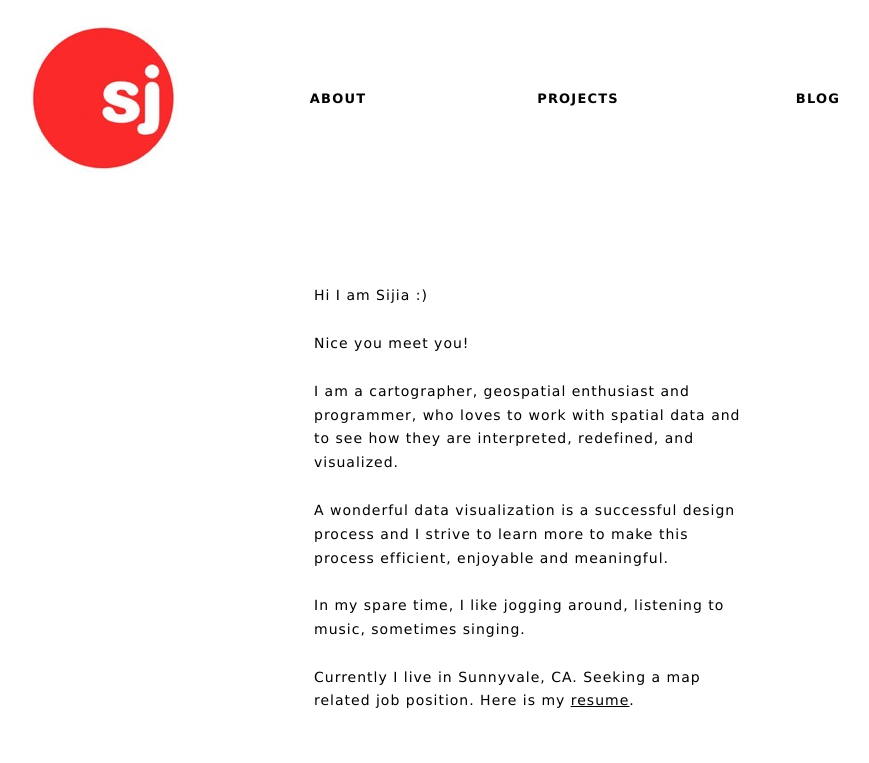
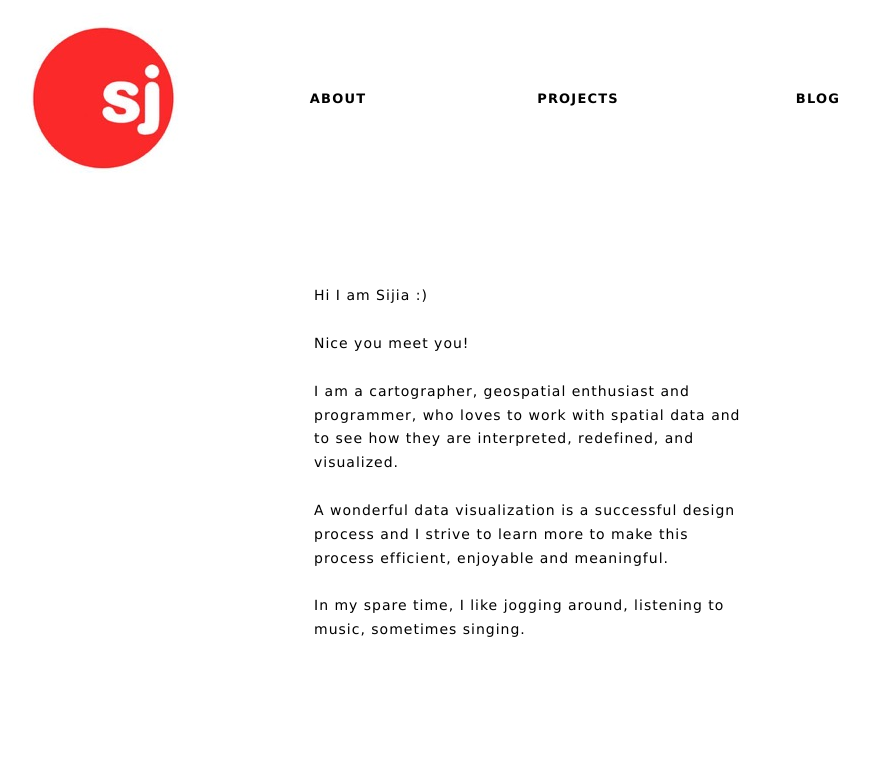
Before and after one commit to I-scarlett/I-scarlett.github.io, a plain HTML site: page homepage/index.html in a window 1280 px wide. Shown: the top 763 px of the page, without its empty margins (142-1011 px from the left). Drawn offline with Linux system fonts and the light colour scheme.

Commit message:
Update index.html

```diff
--- a/homepage/index.html
+++ b/homepage/index.html
@@ -38,7 +38,6 @@
 <p class="para"><span class="font-2">&nbsp;</span></p>
 <p class="para"><span class="font-2">In my spare time, I like jogging around, listening to music, sometimes singing. </span></p>
 <p class="para"><span class="font-2">&nbsp;</span></p>
-<p class="para"><span class="font-2">Currently I live in Sunnyvale, CA. Seeking a map related job position. Here is my </span><span class="font-3"><a target="_blank" href="download/resume_sijiazhang.pdf" rel="noopener">resume</a></span><span class="font-2">.</span></p>
 </div>
 <div class="vis-2 pos-6 size-6 cont-7">
 <div class="vis-2 pos-2 size-6 cont-8">
```
